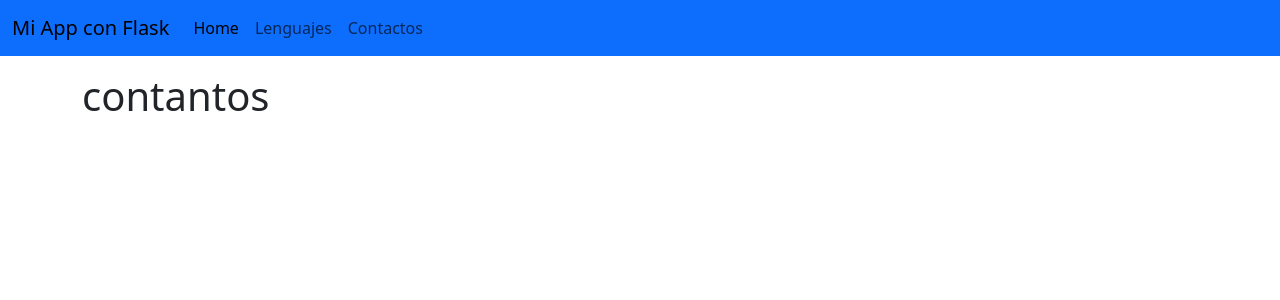
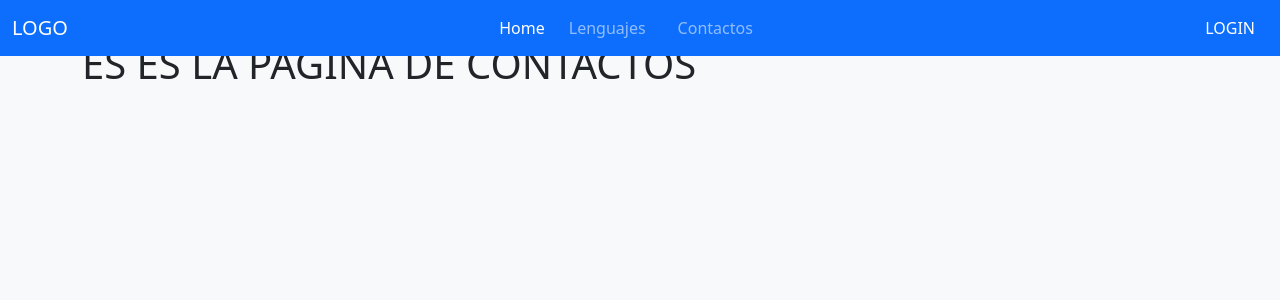
Before and after one commit to manzanareslopezdionicio/AppWebFlask, a Flask app: page /contacto in a window 1280 px wide. Shown: the top 300 px of the page. Run offline with Flask 3, Linux system fonts and the light colour scheme.

Commit message:
Rutas
Rutas

```diff
--- a/index.py
+++ b/index.py
@@ -24,7 +24,7 @@ def contacto():
 
 @app.route('/lenguaje')
 def lenguaje():
-    return render_template('lenguajeprogramacion.html')
+    return render_template('lenguaje.html')
 
 if __name__ == '__main__':
     app.run(debug=True)
--- a/templates/base.html
+++ b/templates/base.html
@@ -10,26 +10,34 @@
         integrity="sha384-QWTKZyjpPEjISv5WaRU9OFeRpok6YctnYmDr5pNlyT2bRjXh0JMhjY6hW+ALEwIH" crossorigin="anonymous">
 
     </head>
-    <body>
-        <nav class="navbar navbar-expand-lg bg-primary">
+    <body class="bg-light">
+        <nav class="navbar fixed-top navbar-expand-lg bg-primary" data-bs-theme="dark">
             <div class="container-fluid">
-              <a class="navbar-brand" href="/">Mi App con Flask</a>
+              <a class="navbar-brand" href="/">LOGO</a>
               <button class="navbar-toggler" type="button" data-bs-toggle="collapse" data-bs-target="#navbarNav" aria-controls="navbarNav" aria-expanded="false" aria-label="Toggle navigation">
                 <span class="navbar-toggler-icon"></span>
               </button>
               <div class="collapse navbar-collapse" id="navbarNav">
-                <ul class="navbar-nav">
+                <ul class="navbar-nav justify-content-center flex-grow-1 pe-3">
                   <li class="nav-item">
                     <a class="nav-link active" aria-current="page" href="/">Home</a>
                   </li>
                   <li class="nav-item">
-                    <a class="nav-link" href="{{url_for('lenguaje')}}">Lenguajes</a>
+                    <a class="nav-link mx-lg-2" href="{{url_for('lenguaje')}}">Lenguajes</a>
                   </li>
                   <li class="nav-item">
-                    <a class="nav-link" href="{{url_for('contacto')}}">Contactos</a>
+                    <a class="nav-link mx-lg-2" href="{{url_for('contacto')}}">Contactos</a>
                   </li>
+                </ul>
+                <a
+                  name=""
+                  id=""
+                  class="btn btn-primary"
+                  href="{{url_for('contacto')}}"
+                  role="button"
+                  >LOGIN</a
+                >
 
-                </ul>
               </div>
             </div>
           </nav>
--- a/templates/contacto.html
+++ b/templates/contacto.html
@@ -1,6 +1,7 @@
 {% extends "base.html" %}
 
 {% block body %}
+<br>
+<h1> ES ES LA PAGINA DE CONTACTOS </h1>
 
-<h1> contantos </h1>
 {% endblock body %}
--- a/templates/index.html
+++ b/templates/index.html
@@ -3,5 +3,5 @@
 {% block title %}Principal{% endblock %}
 
 {% block body %}
-    <h1>HOME</h1
+
 {% endblock  %}
```
Also changed, not shown: templates/lenguaje.html (renamed from templates/lenguajeprogramacion.html).
